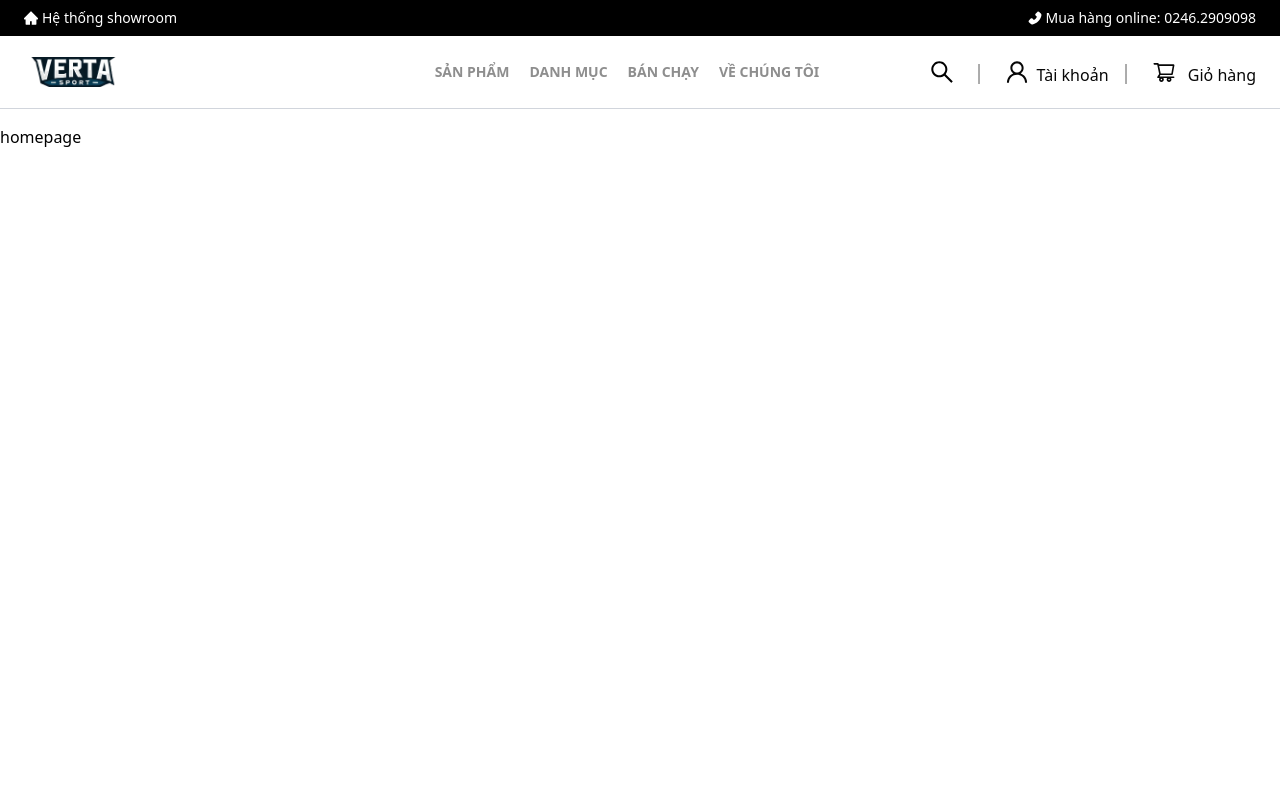
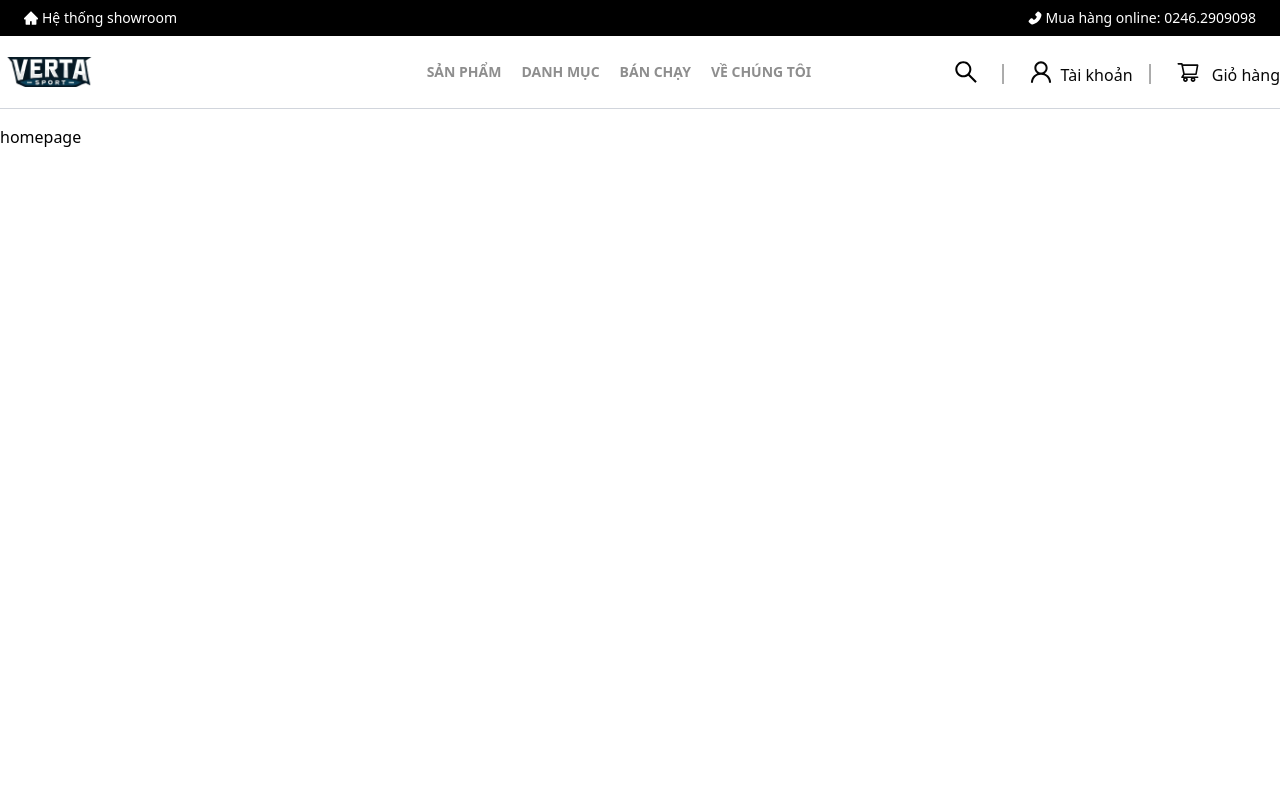
Before and after one commit to tuananh31j/verta-fe, a React (Vite) app: page / in a window 1280 px wide. Shown: the top 800 px of the page. Built offline with nearby package versions, Linux system fonts and the light colour scheme; no server answers.

Commit message:
feat: config admin layout

```diff
--- /dev/null
+++ b/src/layouts/admin/AdminLayout.tsx
@@ -0,0 +1,3 @@
+export default function AdminLayout() {
+    return <div></div>;
+}
--- a/src/layouts/client/Header/Header.tsx
+++ b/src/layouts/client/Header/Header.tsx
@@ -30,7 +30,7 @@ const Header = () => {
             className={`sticky top-0 right-0 left-0 z-50 border-b border-gray-300 bg-white transition-all duration-300`}
         >
             <div className='flex items-center justify-between py-3'>
-                <div className='grid w-full max-w-7xl grid-cols-3 items-center justify-between px-6 xl:mx-auto'>
+                <div className='mx-6 grid w-full max-w-7xl grid-cols-3 items-center justify-between xl:mx-auto'>
                     <Link to='/' className='w-24'>
                         <img src={logo} alt='logo' className='w-full' />
                     </Link>
```
